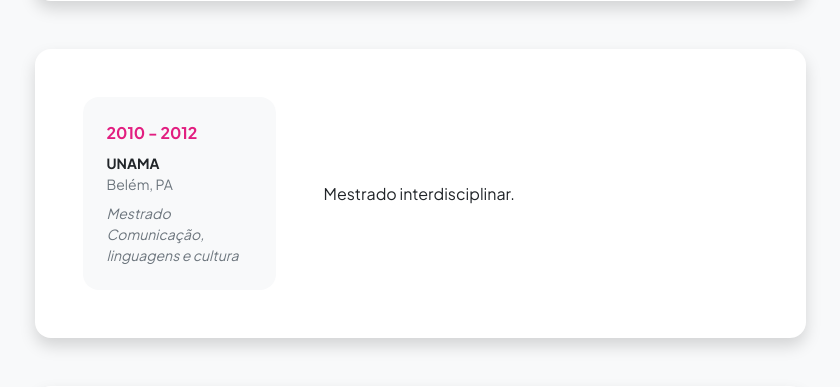
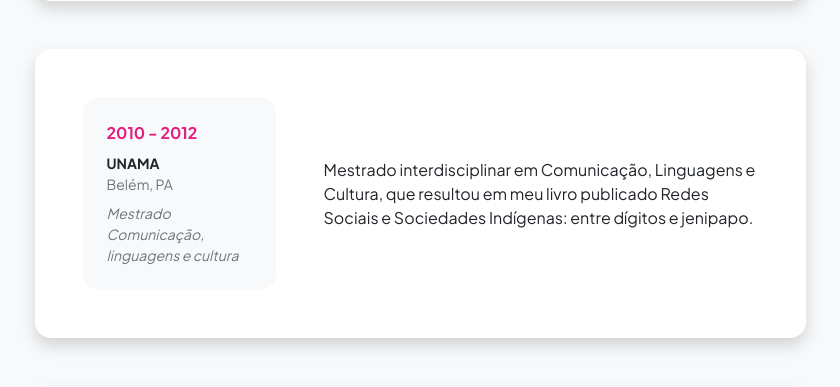
Before and after one commit to emorycardozo/hellen-homepage, a Flask app: page /quemsou in a window 1280 px wide. Shown: the part 4976-5363 px from the top of the page, without its empty margins (220-1060 px from the left). Run offline with Flask 2, Linux system fonts and the light colour scheme; some libraries are stand-ins or nearby versions.

Commit message:
adiciona descrição education card 6

```diff
--- a/templates/resume.html
+++ b/templates/resume.html
@@ -429,7 +429,9 @@
                                         </div>
                                     </div>
                                     <div class="col-lg-8">
-                                        <div>Mestrado interdisciplinar.</div>
+                                        <div>Mestrado interdisciplinar em Comunicação, Linguagens e Cultura, que
+                                            resultou em meu livro publicado Redes Sociais e Sociedades Indígenas: entre
+                                            dígitos e jenipapo.</div>
                                     </div>
                                 </div>
                             </div>
```
